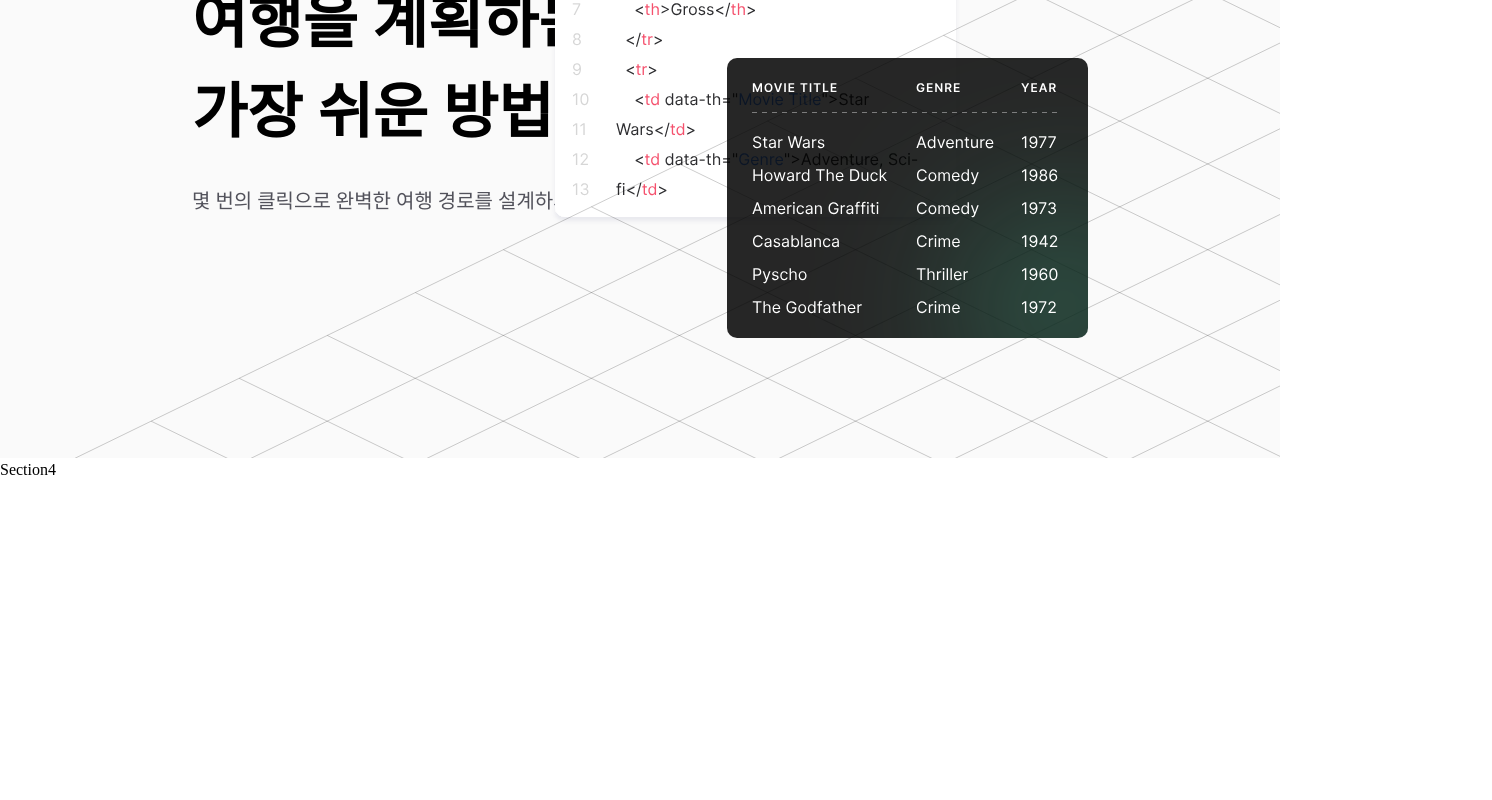
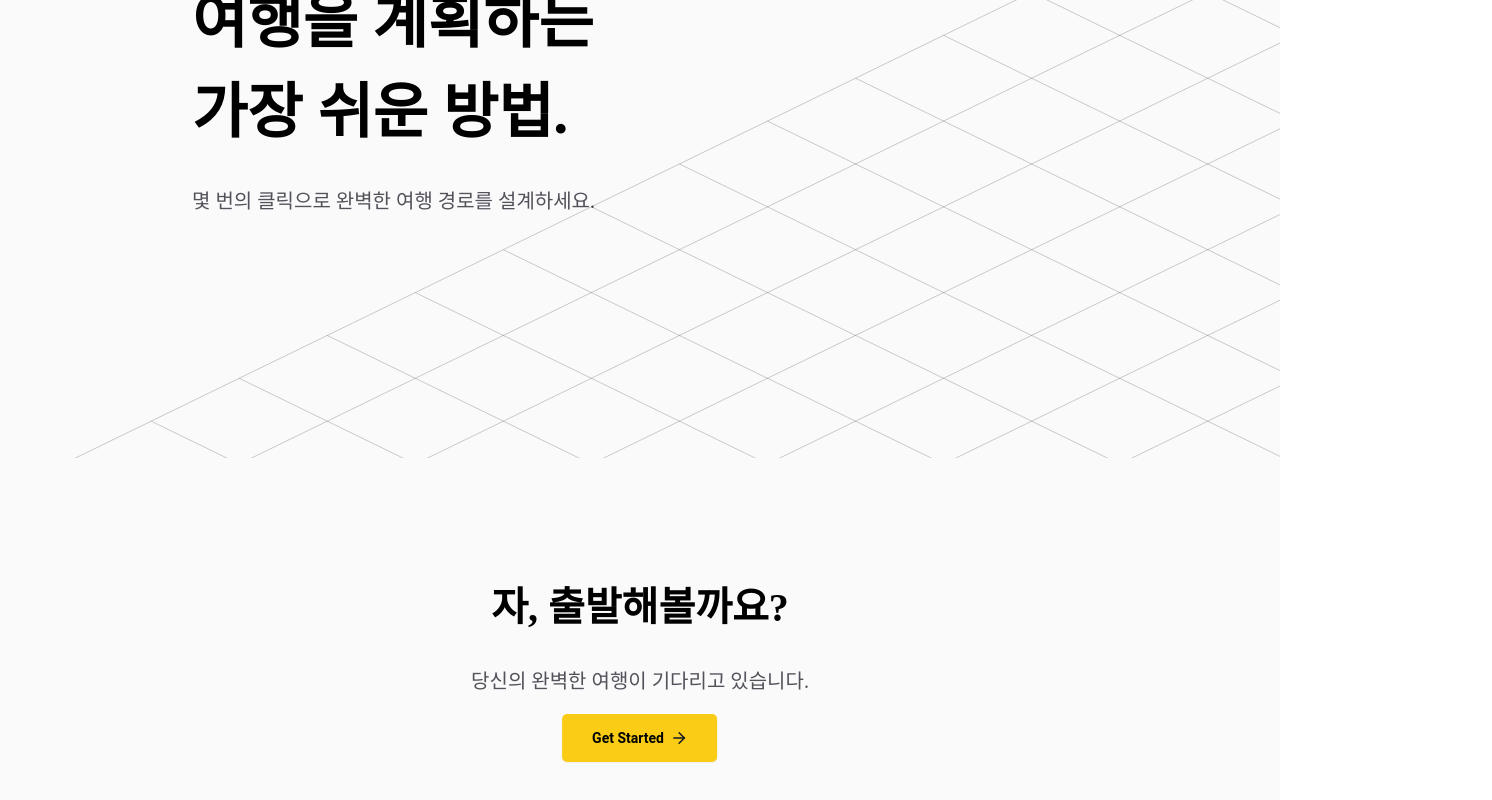
Before and after one commit to PassProject-Travel-Maker/React_Refactoring, a React (Create React App) app: page / in a window 1280 px wide. Shown: the part 1942-2742 px from the top of the page, 1492 px wide, since content can reach past the window. Before the commit the page ends 2424 px from the top, so only its background shows below. Built offline with nearby package versions, Linux system fonts and the light colour scheme; a web font is replaced by a local one.

Commit message:
feat : 메인페이지 4번째 섹션

```diff
--- a/src/components/Main/Section2.tsx
+++ b/src/components/Main/Section2.tsx
@@ -7,7 +7,9 @@ export default function Section2() {
       <div className="section2-title">새로운 여행이 기다리고 있어요!</div>
       <div className="section2-subtitle">전 세계 어디로든, 완벽한 여행 계획을 지금 바로 <br />시작해보세요.</div>
     </div>
-    <Phone className="w-2/5 section2-phone" data-aos="fade-up" data-aos-duration="1500" />
+    <div className="w-2/5 section2-phone" data-aos="fade-up" data-aos-duration="1500">
+      <Phone/>
+    </div>
   </div>
   )
 }
--- a/src/components/Main/Section3.tsx
+++ b/src/components/Main/Section3.tsx
@@ -9,8 +9,8 @@ export default function Section3() {
       <div className="section3-title">여행을 계획하는 <br />가장 쉬운 방법.</div>
       <div className="section3-subtitle">몇 번의 클릭으로 완벽한 여행 경로를 설계하세요.</div>
     </div>
-    <Img1 className="section3-img1"  data-aos="flip-right" data-aos-duration="1500" />
-    <Img2 className="section3-img2" data-aos="flip-left" data-aos-duration="1500" />
+    <div className="section3-img1" data-aos="flip-right" data-aos-duration="1500"><Img1/></div>
+    <div className="section3-img2" data-aos="flip-left" data-aos-duration="1500"><Img2/></div>
     <Grid className="section3-grid" />
   </div>
   )
--- a/src/components/Main/Section4.tsx
+++ b/src/components/Main/Section4.tsx
@@ -1,7 +1,22 @@
 import React from 'react'
+import { Link } from 'react-router-dom'
 
+import { ReactComponent as Arrow } from 'img/arrow.svg';
+import talk1 from 'img/main/talk1.png';
 export default function Section4() {
   return (
-    <div>Section4</div>
+    <div className="section4-content">
+    <img className="section4-section1" src={talk1} alt="이미지"/>
+    <div className="section4-title_box">
+      <div className="section4-title">자, 출발해볼까요?</div>
+      <div className="section4-subtitle">당신의 완벽한 여행이 기다리고 있습니다.</div>
+      <Link to=""
+        ><button
+          className="section4-button px-3 py-1.5 text-sm font-semibold shadow-sm bg-yellow-400 hover:bg-yellow-500 ">
+          Get Started <Arrow />
+          </button>
+      </Link>
+    </div>
+  </div>
   )
 }
--- a/src/scss/components/mainview.scss
+++ b/src/scss/components/mainview.scss
@@ -121,3 +121,56 @@
     bottom: 0;
   }
 }
+
+.section4{
+  &-content {
+    width: 100%;
+    height: 100%;
+    background-image: url("../../img/background.svg");
+    position: relative;
+  }
+
+  &-section1 {
+    position: absolute;
+    width: 90%;
+    bottom: -100px;
+    left: 50%;
+    transform: translateX(-50%);
+  }
+  &-title_box {
+    position: absolute;
+    top: 15%;
+    left: 50%;
+    transform: translateX(-50%);
+    font-size: 40px;
+    font-weight: 900;
+    display: flex;
+    flex-direction: column;
+    justify-content: center;
+    align-items: center;
+  }
+  &-subtitle {
+    font-size: 20px;
+    line-height: 26px;
+    font-weight: normal;
+    color: #52525b;
+  }
+  &-title{
+    margin-bottom: 30px;
+  }
+  &-button {
+    display: flex;
+    justify-content: center;
+    align-items: center;
+    gap: 6px;
+    width: 155px;
+    height: 48px;
+    /* background-color: #1D4ED8; */
+    /* color: #ffffff; */
+    font-weight: 700;
+    border-radius: 5px;
+    font-family: "Roboto", sans-serif;
+    border: none;
+    margin-top: 20px;
+  }
+}
--- a/src/scss/main.scss
+++ b/src/scss/main.scss
@@ -3,13 +3,15 @@
 // @import 'vendors/*';
 // @import 'base/*';
 // @import 'layout/*';
-@import 'components/header';
-@import 'components/mainview';
+
 // @import 'pages/*';
 // @import 'themes/*';
 @import 'tailwindcss/base';
 @import 'tailwindcss/components';
 @import 'tailwindcss/utilities';
+
+@import 'components/header';
+@import 'components/mainview';
 
 @font-face {
   font-family: 'KCC-Hanbit';
```
